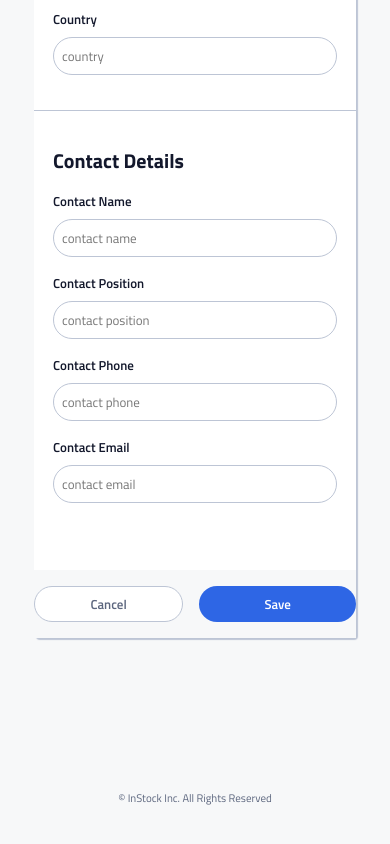
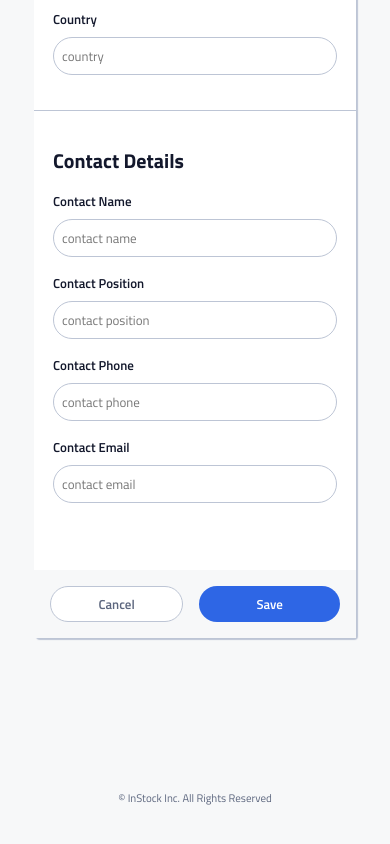
Before and after one commit to Parisa-Mirhosseini/in-stock_lpm, a React (Vite) app: page /warehouses/edit/1 in a window 390 px wide. Shown: the part 497-1341 px from the top of the page. Built offline with nearby package versions, Linux system fonts and the light colour scheme; no server answers.

Commit message:
save and cancel button desktop responsive design

```diff
--- a/src/components/WarehouseEditForm/WarehouseEditForm.scss
+++ b/src/components/WarehouseEditForm/WarehouseEditForm.scss
@@ -29,6 +29,7 @@
 
   &__box {
     padding: 1.2rem;
+
     @include tablet {
       flex: 1;
 
@@ -136,14 +137,18 @@
     justify-content: space-between;
     gap: 1rem;
     margin-top: 2rem;
-    padding: 1rem 0;
+    padding: 1rem;
     background-color: $light-grey;
     font-size: 13px;
     font-weight: 600;
-    @include tablet{
+    height: 68px;
+
+    @include tablet {
       font-size: 14px;
-    font-weight: 600;
-   flex-direction: right;
+      font-weight: 600;
+      flex-direction: right;
+      height: 70px;
+      justify-content: right;
     }
   }
 
@@ -167,6 +172,9 @@
     @include tablet {
       font-size: 0.875rem;
       line-height: 1.375rem;
+      width: 61px;
+      height: 38px;
+
     }
   }
 
@@ -182,6 +190,11 @@
     cursor: pointer;
     height: 2.25rem;
     width: 100%;
+
+    @include tablet {
+      width: 61px;
+      height: 38px;
+    }
 
     &:hover {
       background-color: $Black;
```
